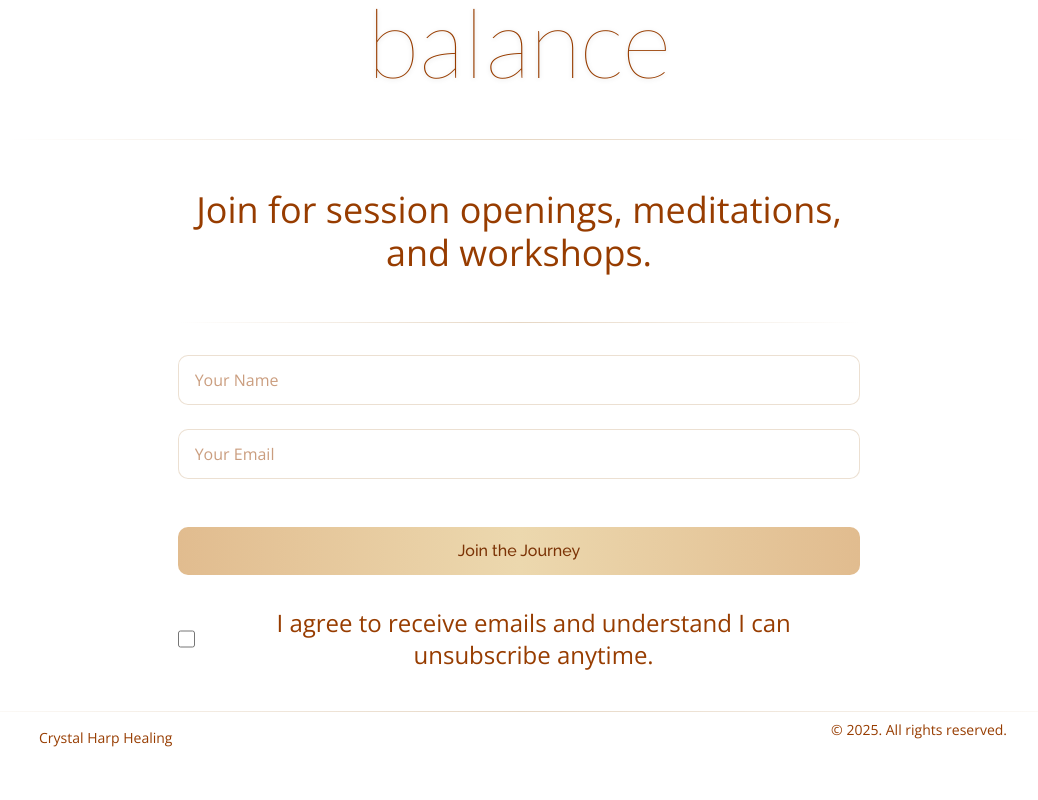
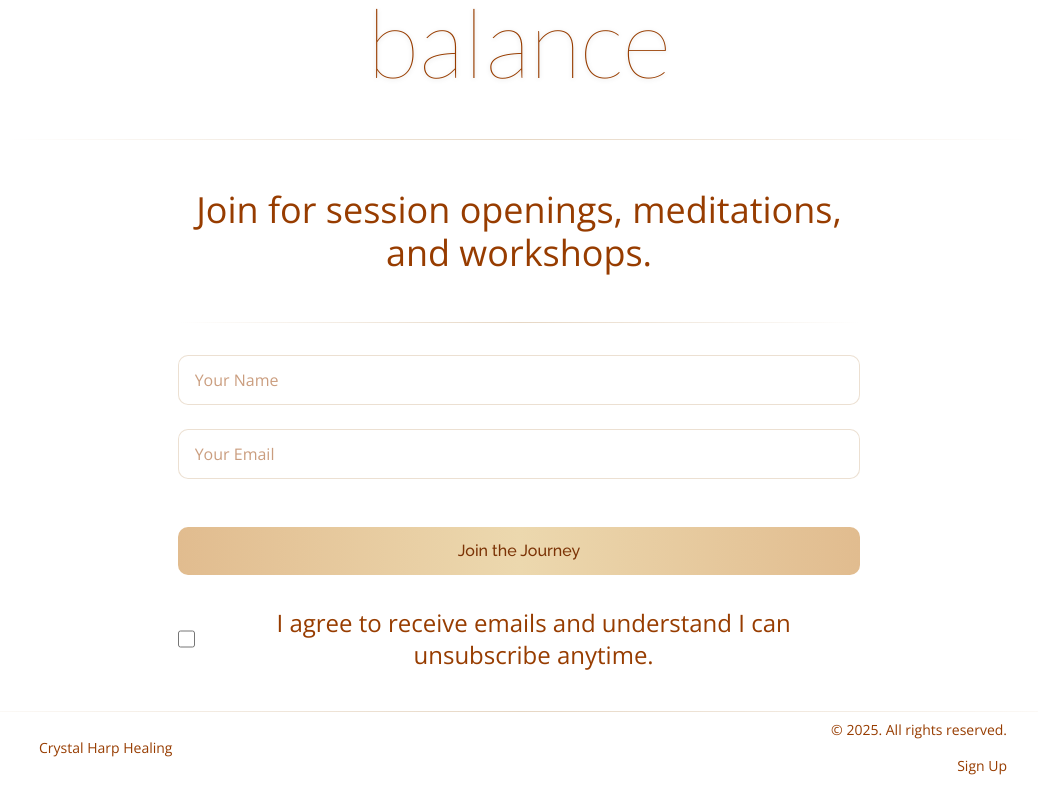
Before and after one commit to dedkola/harp-healing, a Next.js app: page /signup in a window 1280 px wide. Shown: the part 392-1192 px from the top of the page, without its empty margins (121-1159 px from the left). Built offline with nearby package versions, Linux system fonts and the light colour scheme; no server answers.

Commit message:
small fixes

```diff
--- a/components/sections/Footer.tsx
+++ b/components/sections/Footer.tsx
@@ -1,6 +1,6 @@
 import React from 'react'
-import { Logo,  LogoText } from '@/components/shadcnblocks/logo'
-
+import { Logo, LogoText } from '@/components/shadcnblocks/logo'
+import Link from 'next/link'
 export const Footer: React.FC = () => {
   return (
     <footer className="w-full   pb-6 text-sm text-amber-800 !font-thin">
@@ -9,12 +9,12 @@ export const Footer: React.FC = () => {
       <div className="mx-auto max-w-5xl px-6 flex flex-col md:flex-row items-center justify-between gap-4 pt-2">
         <Logo url="/">
           {/*<LogoImage src="/logo.png" alt="Harp Healing" className="h-8 w-8 rounded" />*/}
-          <LogoText className="ml-2 !font-thin">Crystal Harp Healing
-          </LogoText>
+          <LogoText className="ml-2 !font-thin">Crystal Harp Healing</LogoText>
         </Logo>
 
         <div className="text-center md:text-right">
           <p>© {new Date().getFullYear()}. All rights reserved.</p>
+          <Link href="/signup">Sign Up</Link>
         </div>
       </div>
     </footer>
--- a/components/sections/Hero.tsx
+++ b/components/sections/Hero.tsx
@@ -113,7 +113,7 @@ export default function Hero() {
           width="2500"
           height="1042"
           sizes="(max-width: 640px) 100vw, (max-width: 1024px) 80vw, 1200px"
-          quality="90"
+          quality="[75,90]"
           priority
         />
       </div>
```
Also changed, not shown: 2 other files (tests, documents, lock files or other folders).
